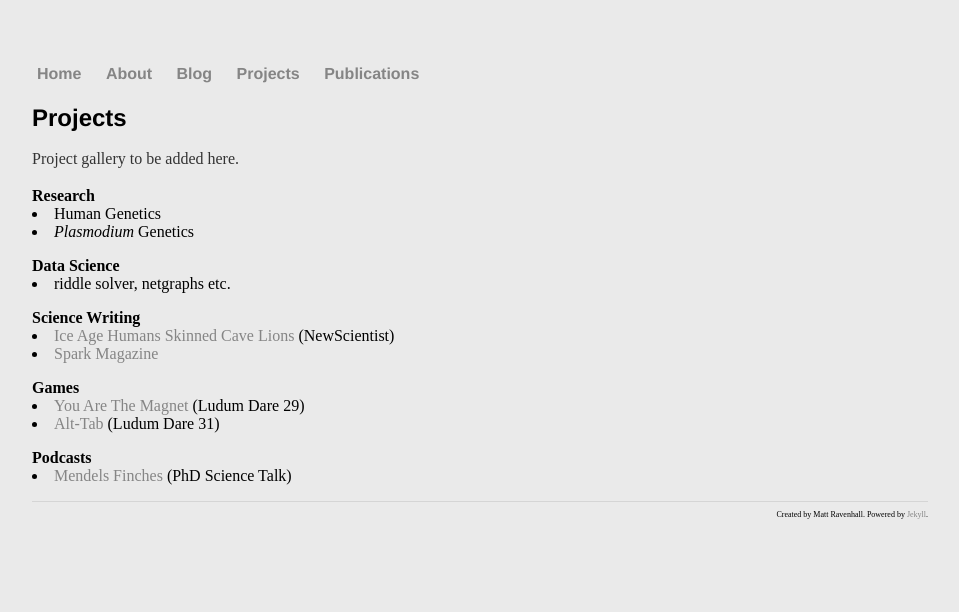
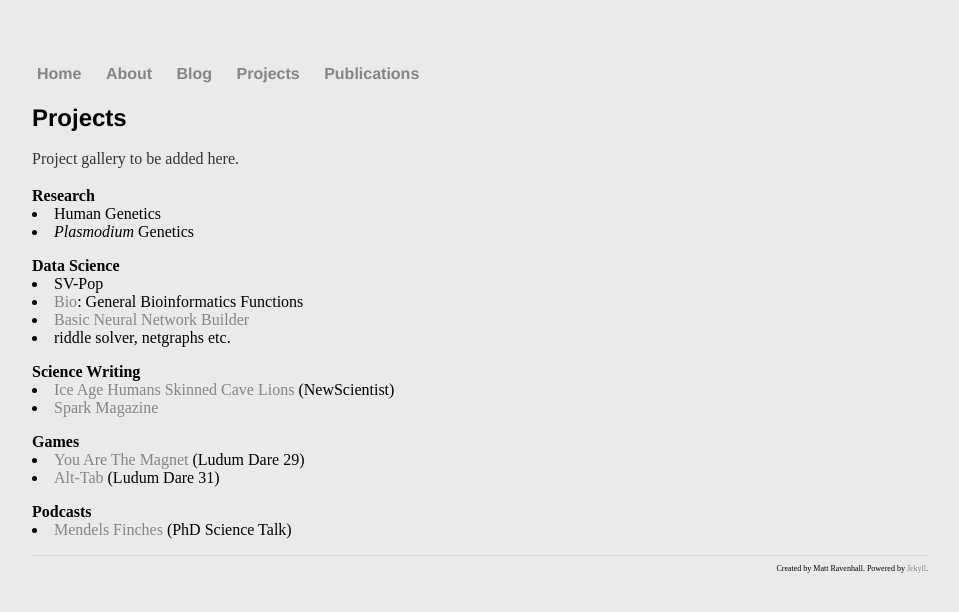
Before and after one commit to mattravenhall/mattravenhall.github.io, a Jekyll site: the page built from projects/index.html, in a window 1280 px wide. Shown: the top 612 px of the page, without its empty margins (160-1119 px from the left). Built offline with Jekyll 4.4.1, drawn with Linux system fonts in a browser that asks for light colours.

Commit message:
Minor additions to Projects page

```diff
--- a/projects/index.html
+++ b/projects/index.html
@@ -10,6 +10,9 @@ title: Projects
 <li><i>Plasmodium</i> Genetics</li>
 <p></p>
 <b>Data Science</b>
+<li>SV-Pop</li>
+<li><a href="https://github.com/mr664/bio">Bio</a>: General Bioinformatics Functions</li>
+<li><a href="https://github.com/mr664/BasicNeuralNetwork">Basic Neural Network Builder</a></li>
 <li>riddle solver, netgraphs etc.</li>
 <p></p>
 <b>Science Writing</b>
```
